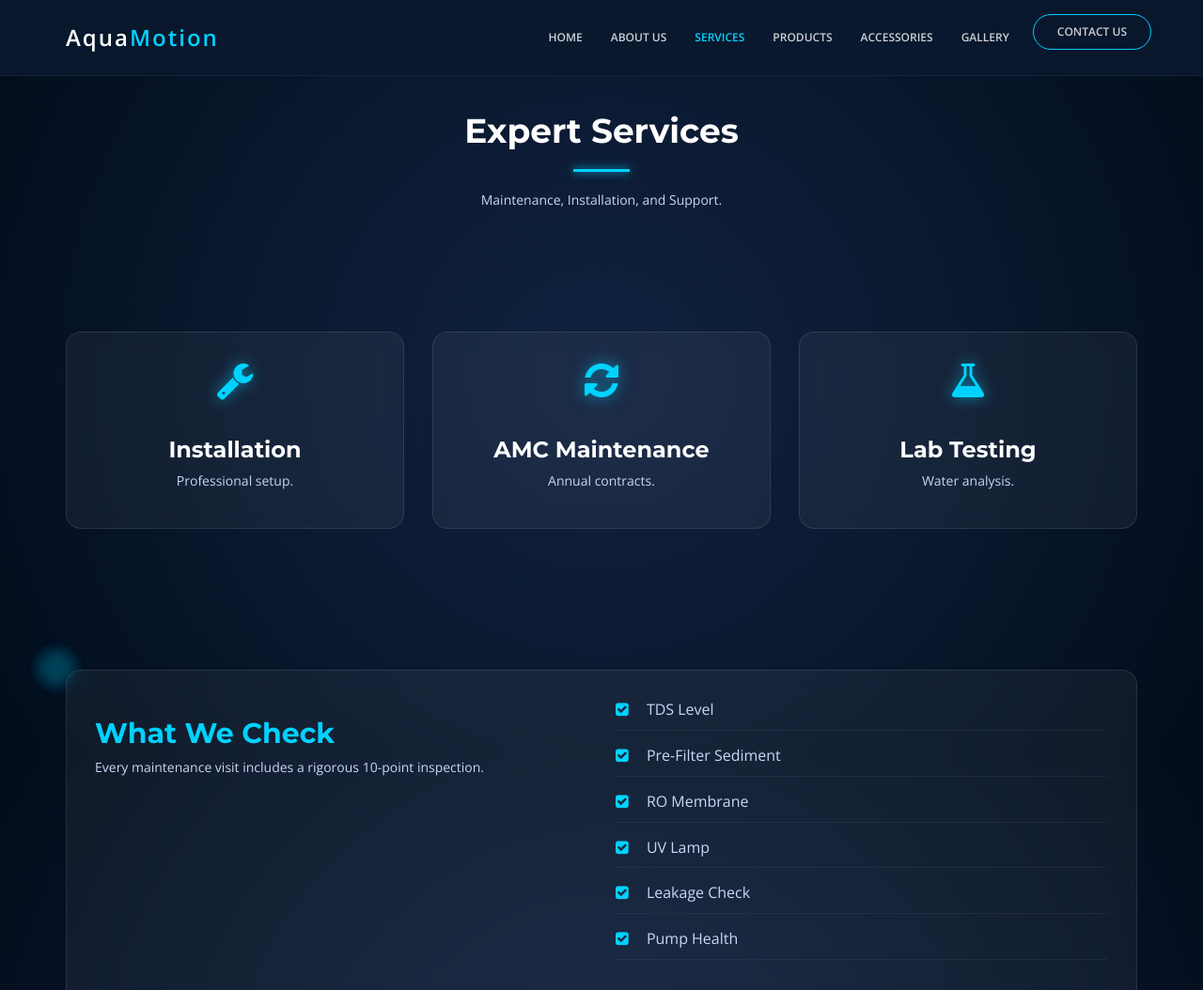
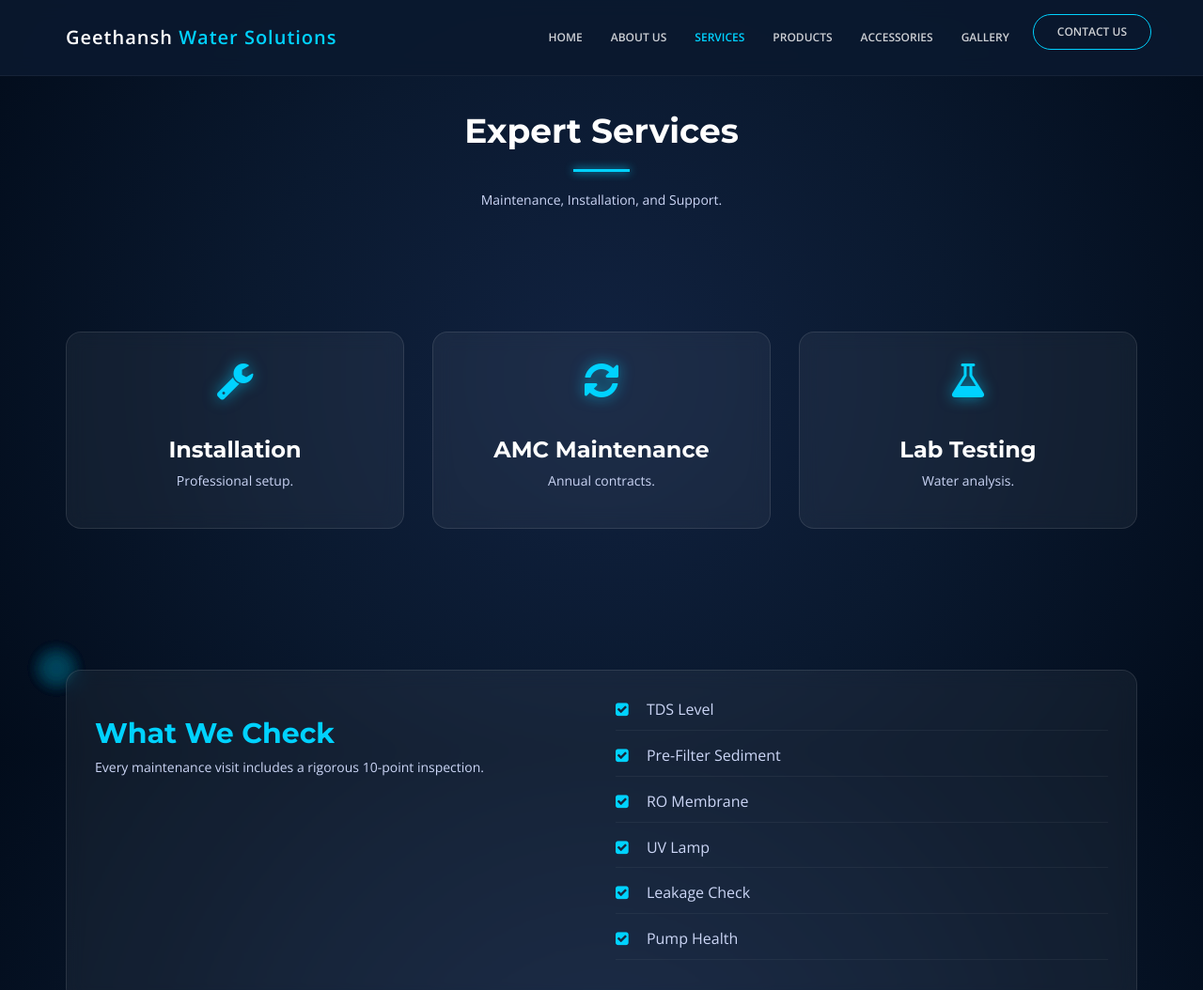
Before and after one commit to yagnasrireddymukku/aqua, a plain HTML site: page services.html in a window 1280 px wide. Shown: the top 1054 px of the page at 94% size. Drawn offline with nearby package versions, Linux system fonts and the light colour scheme.

Commit message:
Change branding from AquaMotion to Geethansh Water Solutions
Updated service page branding and navbar details.

```diff
--- a/services.html
+++ b/services.html
@@ -3,7 +3,7 @@
 <head>
     <meta charset="UTF-8">
     <meta name="viewport" content="width=device-width, initial-scale=1.0">
-    <title>Services | AquaMotion</title>
+    <title>Services | Geethansh Water Solutions</title>
     <link rel="stylesheet" href="https://maxcdn.bootstrapcdn.com/bootstrap/3.4.1/css/bootstrap.min.css">
     <link rel="stylesheet" href="https://cdnjs.cloudflare.com/ajax/libs/font-awesome/4.7.0/css/font-awesome.min.css">
     <link href="https://fonts.googleapis.com/css2?family=Montserrat:wght@300;400;700;800&family=Open+Sans:wght@400;600&display=swap" rel="stylesheet">
@@ -16,7 +16,8 @@
         h1, h2, h3 { font-family: 'Montserrat', sans-serif; font-weight: 700; color: var(--white); }
 
         .navbar-custom { background: rgba(10, 25, 47, 0.9); backdrop-filter: blur(10px); border-bottom: 1px solid rgba(255,255,255,0.05); padding: 15px 0; }
-        .navbar-brand { font-weight: 800; font-size: 24px; color: var(--white) !important; letter-spacing: 2px; }
+        /* Updated font size for longer name */
+        .navbar-brand { font-weight: 800; font-size: 20px; color: var(--white) !important; letter-spacing: 1px; }
         .navbar-brand span { color: var(--bright-sky); }
         .navbar-nav > li > a { color: rgba(255,255,255,0.8) !important; font-size: 12px; font-weight: 600; text-transform: uppercase; }
         .navbar-nav > li > a:hover, .navbar-nav > li > a:focus, .navbar-nav > li.active > a { color: var(--bright-sky) !important; background-color: transparent !important; background: transparent !important; }
@@ -49,7 +50,7 @@
         <div class="container">
             <div class="navbar-header">
                 <button type="button" class="navbar-toggle" data-toggle="collapse" data-target="#myNavbar"><span class="icon-bar" style="background:#fff;"></span><span class="icon-bar" style="background:#fff;"></span><span class="icon-bar" style="background:#fff;"></span></button>
-                <a class="navbar-brand" href="index.html">Aqua<span>Motion</span></a>
+                <a class="navbar-brand" href="index.html">Geethansh <span>Water Solutions</span></a>
             </div>
             <div class="collapse navbar-collapse" id="myNavbar">
                 <ul class="nav navbar-nav navbar-right">
@@ -73,7 +74,7 @@
 
     <section style="padding: 60px 0; text-align: center;"><div class="container"><h3 class="reveal" style="margin-bottom:30px;">We Serve In</h3><div class="reveal"><span class="city-tag">New York</span><span class="city-tag">California</span><span class="city-tag">Texas</span><span class="city-tag">Florida</span><span class="city-tag">Chicago</span><span class="city-tag">Toronto</span></div></div></section>
 
-    <footer><div class="container"><p>&copy; 2025 AquaMotion Systems. All Rights Reserved.</p></div></footer>
+    <footer><div class="container"><p>&copy; 2025 Geethansh Water Solutions. All Rights Reserved.</p></div></footer>
     <script src="https://ajax.googleapis.com/ajax/libs/jquery/3.5.1/jquery.min.js"></script>
     <script src="https://maxcdn.bootstrapcdn.com/bootstrap/3.4.1/js/bootstrap.min.js"></script>
     <script>$(document).ready(function(){ function reveal() { var reveals = document.querySelectorAll(".reveal"); var windowHeight = window.innerHeight; for (var i = 0; i < reveals.length; i++) { if (reveals[i].getBoundingClientRect().top < windowHeight - 50) { reveals[i].classList.add("active"); } } } $(window).scroll(reveal); reveal(); });</script>
```
